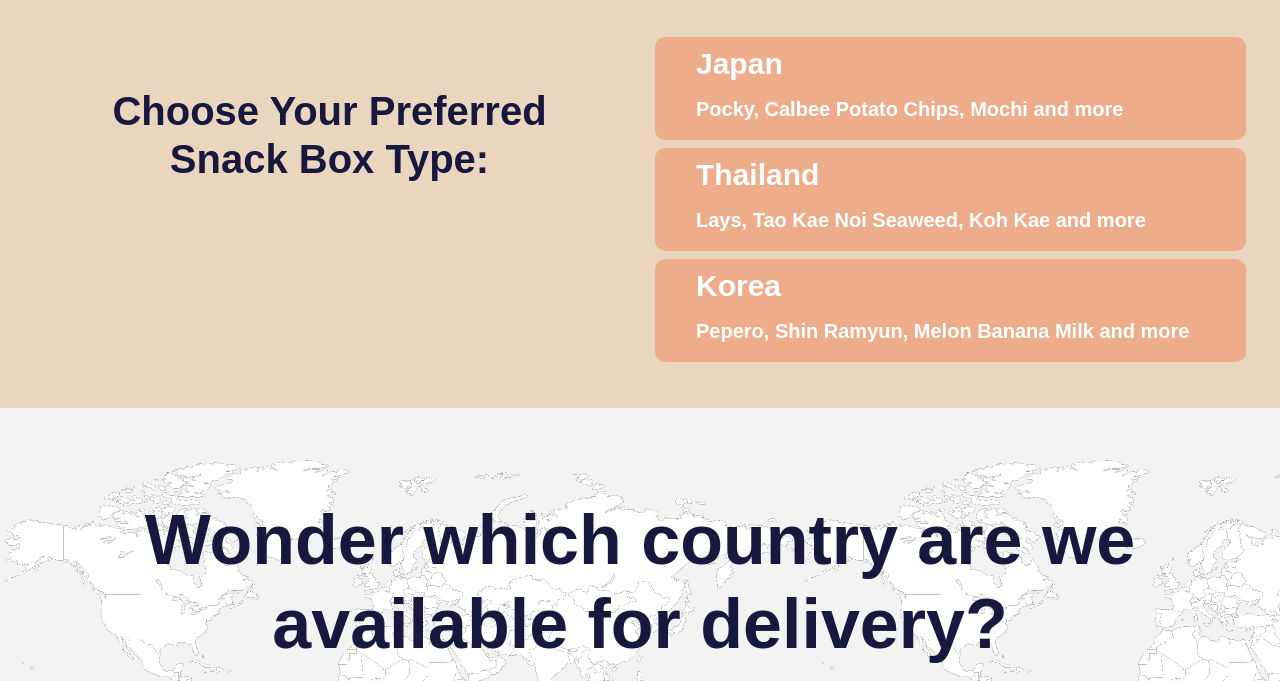
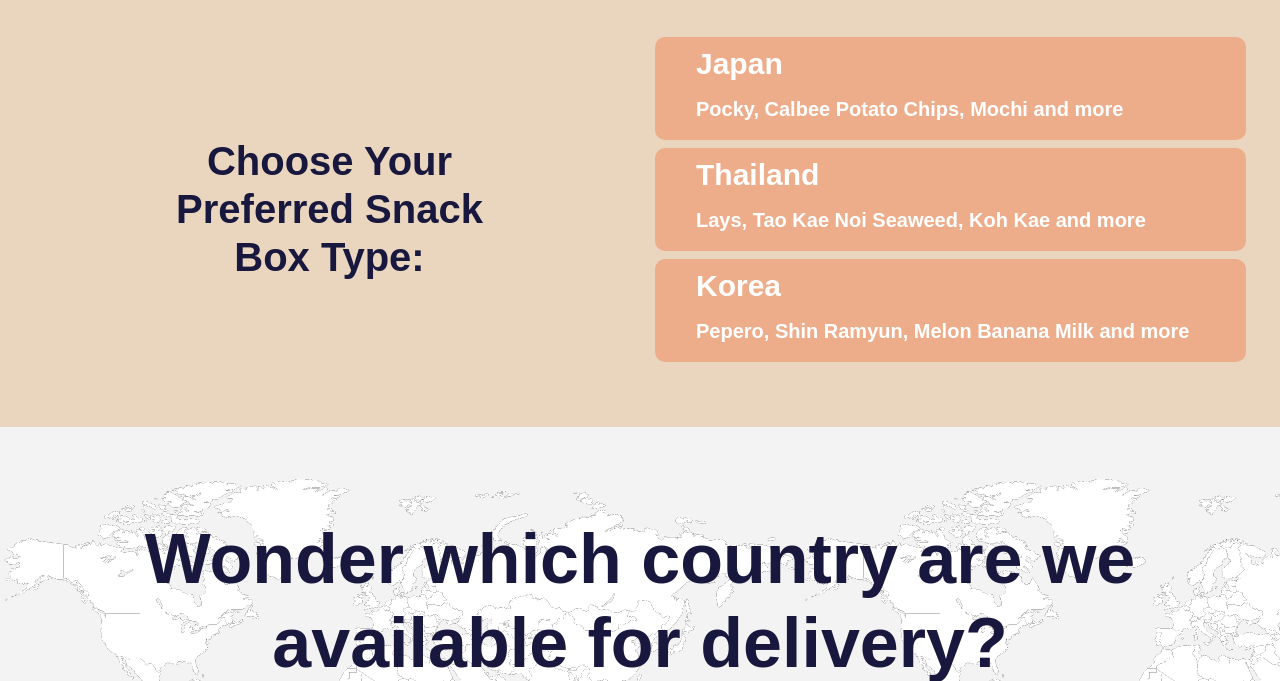
Before and after one commit to junhubdotcom/webpro2024, a PHP site: page /subscription.html in a window 1280 px wide. Shown: the part 470-1151 px from the top of the page. Run offline with PHP 8.4, Linux system fonts and the light colour scheme; some libraries are stand-ins or nearby versions.

Commit message:
subscription css commit

```diff
--- a/css/subscription.css
+++ b/css/subscription.css
@@ -129,7 +129,7 @@
     font-size: 50Fpx;
     font-weight: 800;
     text-align: center;
-    padding: 50px;
+    padding: 100px;
 }
 
 .sub-country-list {
```
